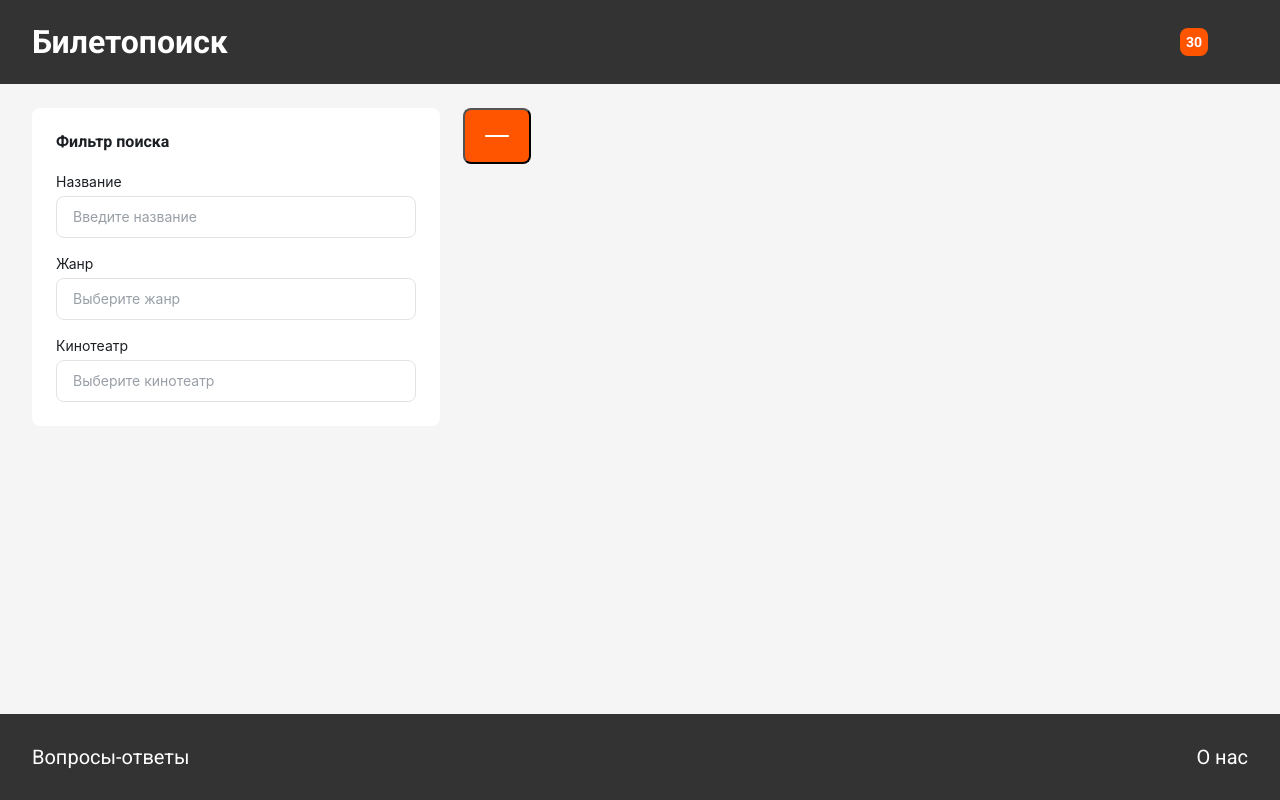
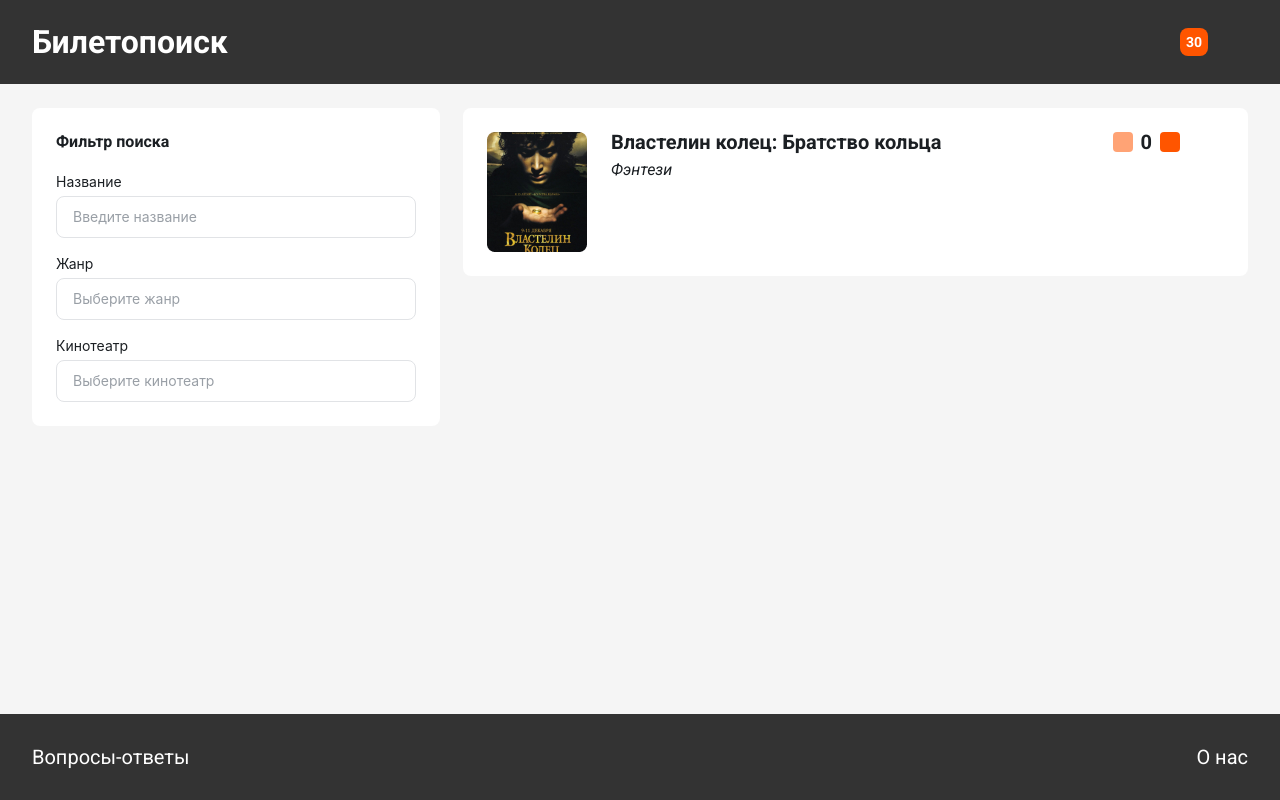
Before and after one commit to Anakharsis9/hw-biletpoisk, a Next.js app: page / in a window 1280 px wide. Built offline with nearby package versions, Linux system fonts and the light colour scheme; a web font is replaced by a local one.

Commit message:
feat: style filmItem

```diff
--- a/src/app/layout.tsx
+++ b/src/app/layout.tsx
@@ -1,6 +1,6 @@
 import { CartIcon } from "@/components/Icons";
 import "./globals.scss";
-import vars from "../style/variables.module.scss";
+import vars from "@/style/variables.module.scss";
 import { Inter } from "next/font/google";
 
 const inter = Inter({ subsets: ["latin"] });
--- a/src/app/page.module.scss
+++ b/src/app/page.module.scss
@@ -4,3 +4,6 @@
   gap: 23px;
   // height: 100%;
 }
+.filmsList {
+  flex: 1 1 auto;
+}
--- a/src/app/page.tsx
+++ b/src/app/page.tsx
@@ -6,7 +6,7 @@ export default function Home() {
   return (
     <div className={style.container}>
       <FilterSearch />
-      <div>
+      <div className={style.filmsList}>
         <FilmItem/>
       </div>
     </div>
--- a/src/components/Base/Button/Button.module.scss
+++ b/src/components/Base/Button/Button.module.scss
@@ -1,6 +1,7 @@
 @use "@/style/variables.module" as v;
 
 .button {
+  cursor: pointer;
   font-family: "Roboto";
   font-weight: 500;
   font-size: 14px;
@@ -10,6 +11,7 @@
   padding: 10px 16px;
   color: v.$white;
   background-color: v.$orange;
+  border: none;
   border-radius: 8px;
 
   display: flex;
@@ -17,14 +19,23 @@
   justify-content: center;
   outline: none;
 
+  &:hover {
+    background-color: rgba($color: v.$orange, $alpha: 0.8);
+  }
 
   &[data-variant="outlined"] {
     color: v.$orange;
     background-color: transparent;
     border: 1px solid v.$orange;
   }
+  &[data-variant="none"] {
+    background-color: transparent;
+    border: none;
+    padding: 0;
+  }
   &:disabled,
   &[disabled="true"] {
+    cursor: not-allowed;
     background-color: v.$orange-disabled;
   }
 }
--- a/src/components/Base/Button/index.tsx
+++ b/src/components/Base/Button/index.tsx
@@ -1,19 +1,36 @@
+import vars from "@/style/variables.module.scss";
+
+import { MinusIcon, PlusIcon } from "@/components/Icons";
 import style from "./Button.module.scss";
 interface ButtonProps {
-  variant: "filled" | "outlined";
-  disabled: boolean;
+  variant: "filled" | "outlined" | "none";
+  iconName?: "minus" | "plus";
+  disabled?: boolean;
   children?: React.ReactNode;
-  onClick: () => void;
+  onClick?: () => void;
 }
 export const Button = ({
   variant = "filled",
+  iconName,
   disabled = false,
   children,
   onClick
 }: ButtonProps) => {
   return (
-    <button className={style.button} data-variant={variant} disabled={disabled}>
+    <button
+      className={style.button}
+      data-variant={variant}
+      disabled={disabled}
+      onClick={onClick}
+      style={iconName && { padding: "4px", borderRadius: "4px" }}
+    >
       {children}
+      {iconName === "minus" && (
+        <MinusIcon color={vars.white} width={12} height={12} />
+      )}
+      {iconName === "plus" && (
+        <PlusIcon color={vars.white} width={12} height={12} />
+      )}
     </button>
   );
 };
--- a/src/components/FilmItem/FilmItem.module.scss
+++ b/src/components/FilmItem/FilmItem.module.scss
@@ -0,0 +1,58 @@
+@use "@/style/variables.module" as v;
+
+.filmItemWrapper {
+  display: flex;
+  align-items: flex-start;
+  justify-content: space-between;
+  background-color: v.$white;
+  padding: 24px;
+  border-radius: 8px;
+
+  font-family: "Roboto";
+  color: v.$text-gray;
+
+  .filmInfo {
+    display: flex;
+    gap: 24px;
+    .filmPosterWrapper {
+      width: 100px;
+      height: 120px;
+      border-radius: 8px;
+      .filmPoster {
+        object-fit: cover;
+        max-width: 100%;
+        height: auto;
+        vertical-align: middle;
+      }
+    }
+    .filmHeader {
+      display: flex;
+      flex-direction: column;
+      gap: 8px;
+      .filmName {
+        font-size: 20px;
+        line-height: 20px;
+        font-weight: 600;
+      }
+      .filmGenre {
+        font-size: 16px;
+        line-height: 20px;
+        font-style: italic;
+      }
+    }
+  }
+  .controls {
+    display: flex;
+    gap: 24px;
+  }
+  .ticketControls {
+    display: flex;
+    align-items: center;
+    gap: 8px;
+    .ticketCount {
+      font-size: 20px;
+      line-height: 20px;
+      font-weight: 600;
+    }
+  }
+}
--- a/src/components/FilmItem/index.tsx
+++ b/src/components/FilmItem/index.tsx
@@ -1,18 +1,38 @@
 import { Button } from "../Base/Button";
-import { MinusIcon } from "../Icons";
+import { CloseIcon, ImageIcon } from "../Icons";
+import Image from "next/image";
+import style from "./FilmItem.module.scss";
 
 export const FilmItem = ({}) => {
   return (
-    <div>
-      <Button
-        variant={"filled"}
-        disabled={false}
-        onClick={function (): void {
-          throw new Error("Function not implemented.");
-        }}
-      >
-        <MinusIcon color={"white"}/>
-      </Button>
+    <div className={style.filmItemWrapper}>
+      <div className={style.filmInfo}>
+        <div className={style.filmPosterWrapper}>
+          <Image
+            src={"/Rectangle 55.jpg"}
+            alt={"poster"}
+            width={100}
+            height={120}
+            placeholder="blur"
+            blurDataURL="/imagePlaceholder.jpg"
+          />
+        </div>
+        <div className={style.filmHeader}>
+          <h2 className={style.filmName}>Властелин колец: Братство кольца</h2>
+          <span className={style.filmGenre}>Фэнтези</span>
+        </div>
+      </div>
+      <div className={style.controls}>
+        <div className={style.ticketControls}>
+          <Button variant={"filled"} disabled={true} iconName="minus" />
+          <span className={style.ticketCount}>0</span>
+          <Button variant={"filled"} disabled={false} iconName="plus" />
+        </div>
+
+        <Button variant={"none"}>
+          <CloseIcon width={20} height={20} />
+        </Button>
+      </div>
     </div>
   );
 };
--- a/src/components/Icons.tsx
+++ b/src/components/Icons.tsx
@@ -1,10 +1,15 @@
+import vars from "@/style/variables.module.scss";
 interface IconProps {
-  color: string;
+  color?: string;
   width?: number;
   height?: number;
 }
 
-export const PlusIcon = ({ color, width = 32, height = 32 }: IconProps) => {
+export const PlusIcon = ({
+  color = vars.white,
+  width = 32,
+  height = 32
+}: IconProps) => {
   return (
     <svg
       width={width}
@@ -20,7 +25,11 @@ export const PlusIcon = ({ color, width = 32, height = 32 }: IconProps) => {
     </svg>
   );
 };
-export const MinusIcon = ({ color, width = 32, height = 32 }: IconProps) => {
+export const MinusIcon = ({
+  color = vars.white,
+  width = 32,
+  height = 32
+}: IconProps) => {
   return (
     <svg
       width={width}
@@ -37,7 +46,11 @@ export const MinusIcon = ({ color, width = 32, height = 32 }: IconProps) => {
   );
 };
 
-export const CloseIcon = ({ color, width = 32, height = 32 }: IconProps) => {
+export const CloseIcon = ({
+  color = vars.primaryGray,
+  width = 32,
+  height = 32
+}: IconProps) => {
   return (
     <svg
       width={width}
@@ -54,7 +67,11 @@ export const CloseIcon = ({ color, width = 32, height = 32 }: IconProps) => {
   );
 };
 
-export const CartIcon = ({ color, width = 32, height = 32 }: IconProps) => {
+export const CartIcon = ({
+  color = vars.white,
+  width = 32,
+  height = 32
+}: IconProps) => {
   return (
     <svg
       width={width}
@@ -71,7 +88,11 @@ export const CartIcon = ({ color, width = 32, height = 32 }: IconProps) => {
   );
 };
 
-export const ImageIcon = ({ color, width = 32, height = 32 }: IconProps) => {
+export const ImageIcon = ({
+  color = "#828282",
+  width = 32,
+  height = 32
+}: IconProps) => {
   return (
     <svg
       width={width}
@@ -88,7 +109,11 @@ export const ImageIcon = ({ color, width = 32, height = 32 }: IconProps) => {
   );
 };
 
-export const ArrowIcon = ({ color, width = 32, height = 32 }: IconProps) => {
+export const ArrowIcon = ({
+  color = vars.white,
+  width = 32,
+  height = 32
+}: IconProps) => {
   return (
     <svg
       width={width}
```
Also changed, not shown: public/Rectangle 55.jpg (added), public/imagePlaceholder.jpg (added).
